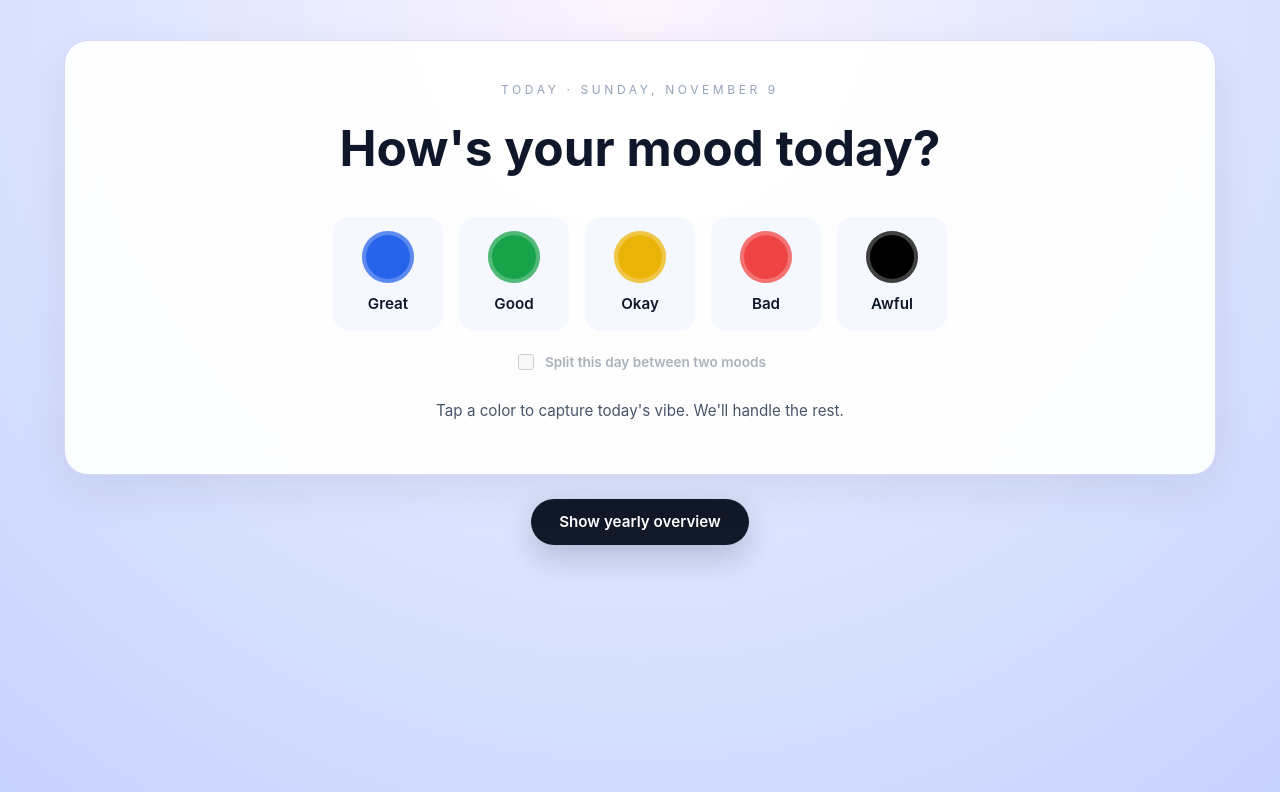
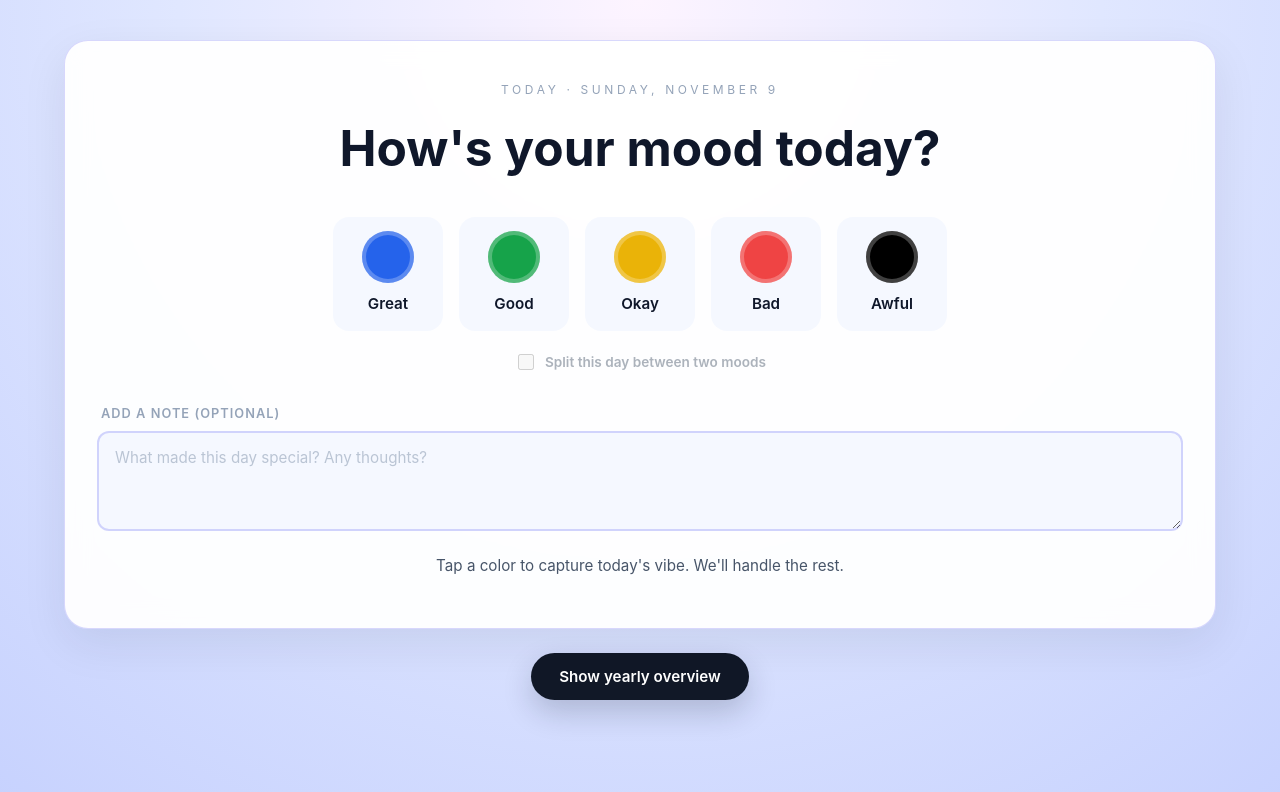
Before and after one commit to jorge-ramirez-purpose/Daily-Mood-Tracker, a React (Vite) app in the folder client/: page / in a window 1280 px wide. Shown: the top 792 px of the page. Built offline with nearby package versions, Linux system fonts and the light colour scheme.

Commit message:
feat: add notes to each day

```diff
--- a/client/src/App.css
+++ b/client/src/App.css
@@ -306,6 +306,56 @@
   opacity: 0.45;
 }
 
+.selector__note-group {
+  margin-top: 1.75rem;
+  display: flex;
+  flex-direction: column;
+  gap: 0.5rem;
+  text-align: left;
+}
+
+.selector__note-label {
+  font-size: 0.8rem;
+  letter-spacing: 0.08em;
+  text-transform: uppercase;
+  color: var(--text-soft);
+  font-weight: 600;
+  margin-left: 0.25rem;
+}
+
+.selector__note-input {
+  width: 100%;
+  padding: 0.85rem 1rem;
+  border: 2px solid var(--surface-border);
+  border-radius: 0.75rem;
+  background: var(--surface-muted);
+  color: var(--text-primary);
+  font-family: inherit;
+  font-size: 0.95rem;
+  line-height: 1.5;
+  resize: vertical;
+  min-height: 80px;
+  transition: border-color 0.2s ease, background 0.2s ease;
+}
+
+.selector__note-input:focus {
+  outline: none;
+  border-color: var(--surface-border-strong);
+  background: var(--surface);
+}
+
+.selector__note-input::placeholder {
+  color: var(--text-soft);
+  opacity: 0.6;
+}
+
+.selector__note-counter {
+  font-size: 0.75rem;
+  color: var(--text-soft);
+  align-self: flex-end;
+  margin-right: 0.25rem;
+}
+
 .overview-toggle {
   align-self: center;
   border: none;
@@ -584,6 +634,10 @@
   .overview {
     padding: 1.25rem;
   }
+
+  .selector__note-input {
+    font-size: 16px;
+  }
 }
 
 @media (max-width: 640px) {
--- a/client/src/App.tsx
+++ b/client/src/App.tsx
@@ -73,9 +73,10 @@ const App = () => {
     };
   }, [selectedDateKey, todayKey]);
 
-  const selectedEntry: NormalizedEntry = normalizeEntry(entries[selectedDateKey]) ?? { first: null, second: null };
+  const selectedEntry: NormalizedEntry = normalizeEntry(entries[selectedDateKey]) ?? { first: null, second: null, note: null };
   const primaryMood = selectedEntry?.first ?? null;
   const secondaryMood = selectedEntry?.second ?? null;
+  const noteText = selectedEntry?.note ?? null;
   const isDualDay = Boolean(selectedEntry?.second);
   const currentYear = CURRENT_YEAR;
 
@@ -91,7 +92,7 @@ const App = () => {
 
   const updateEntryForDate = (dateKey: string, updater: (entry: NonNullable<NormalizedEntry>) => NormalizedEntry) => {
     setEntries((prev) => {
-      const normalized: NonNullable<NormalizedEntry> = normalizeEntry(prev[dateKey]) ?? { first: null, second: null };
+      const normalized: NonNullable<NormalizedEntry> = normalizeEntry(prev[dateKey]) ?? { first: null, second: null, note: null };
       const next = updater(normalized);
       if (!next || !next.first) {
         const { [dateKey]: _omitted, ...rest } = prev;
@@ -109,11 +110,12 @@ const App = () => {
   const handlePrimarySelect = (moodKey: MoodKey) => {
     updateEntryForDate(selectedDateKey, (entry) => {
       if (entry.first === moodKey) {
-        return { first: null, second: null };
+        return { first: null, second: null, note: entry.note };
       }
       return {
         first: moodKey,
         second: entry.second,
+        note: entry.note,
       };
     });
   };
@@ -121,11 +123,12 @@ const App = () => {
   const handleSecondarySelect = (moodKey: MoodKey) => {
     updateEntryForDate(selectedDateKey, (entry) => {
       if (entry.second === moodKey) {
-        return { first: entry.first, second: null };
+        return { first: entry.first, second: null, note: entry.note };
       }
       return {
         first: entry.first ?? moodKey,
         second: moodKey,
+        note: entry.note,
       };
     });
   };
@@ -136,6 +139,17 @@ const App = () => {
       return {
         first: entry.first,
         second: checked ? entry.second ?? entry.first : null,
+        note: entry.note,
+      };
+    });
+  };
+
+  const handleNoteChange = (note: string) => {
+    updateEntryForDate(selectedDateKey, (entry) => {
+      return {
+        first: entry.first,
+        second: entry.second,
+        note: note === "" ? null : note,
       };
     });
   };
@@ -151,9 +165,11 @@ const App = () => {
           secondaryMood={secondaryMood}
           isDual={isDualDay}
           isTodaySelection={selectedDateKey === todayKey}
+          note={noteText}
           onSelectPrimary={handlePrimarySelect}
           onSelectSecondary={handleSecondarySelect}
           onToggleDual={handleToggleDual}
+          onNoteChange={handleNoteChange}
           selectedDateLabel={selectedDateLabel}
         />
 
--- a/client/src/components/DailyMoodSelector.tsx
+++ b/client/src/components/DailyMoodSelector.tsx
@@ -35,9 +35,11 @@ type DailyMoodSelectorProps = {
   secondaryMood: MoodKey | null;
   isDual: boolean;
   isTodaySelection: boolean;
+  note: string | null;
   onSelectPrimary: (mood: MoodKey) => void;
   onSelectSecondary: (mood: MoodKey) => void;
   onToggleDual: (checked: boolean) => void;
+  onNoteChange: (note: string) => void;
   selectedDateLabel: string;
 };
 
@@ -47,9 +49,11 @@ export const DailyMoodSelector = ({
   secondaryMood,
   isDual,
   isTodaySelection,
+  note,
   onSelectPrimary,
   onSelectSecondary,
   onToggleDual,
+  onNoteChange,
   selectedDateLabel,
 }: DailyMoodSelectorProps) => (
   <section className="selector">
@@ -80,6 +84,30 @@ export const DailyMoodSelector = ({
       </div>
     )}
 
+    <div className="selector__note-group">
+      <label htmlFor="mood-note" className="selector__note-label">
+        Add a note (optional)
+      </label>
+      <textarea
+        id="mood-note"
+        className="selector__note-input"
+        value={note ?? ""}
+        onChange={(e) => onNoteChange(e.target.value)}
+        onBlur={(e) => {
+          const trimmed = e.target.value.trim();
+          if (trimmed !== (note ?? "")) onNoteChange(trimmed);
+        }}
+        placeholder="What made this day special? Any thoughts?"
+        rows={3}
+        maxLength={500}
+      />
+      {note && (
+        <span className="selector__note-counter">
+          {note.length}/500 characters
+        </span>
+      )}
+    </div>
+
     <p className="selector__caption">Tap a color to capture today's vibe. We'll handle the rest.</p>
   </section>
 );
--- a/client/src/utils/data.ts
+++ b/client/src/utils/data.ts
@@ -20,24 +20,33 @@ export const normalizeEntry = (value: StoredEntry): NormalizedEntry => {
   const isObject = typeof value === "object";
 
   if (isString) {
-    return { first: value as MoodKey, second: null };
+    return { first: value as MoodKey, second: null, note: null };
   }
   if (isObject) {
     const first = (value.first ?? value.primary ?? value.mood ?? null) as MoodKey | null;
     const second = (value.second ?? value.secondary ?? null) as MoodKey | null;
+    const note = value.note ?? null;
     if (!first && second) {
-      return { first: second, second: null };
+      return { first: second, second: null, note };
     }
     return {
       first: first ?? null,
       second: second ?? null,
+      note,
     };
   }
   return null;
 };
 
-export const serializeEntry = ({ first, second }: { first: MoodKey | null; second: MoodKey | null }): StoredEntry => {
+export const serializeEntry = ({ first, second, note }: { first: MoodKey | null; second: MoodKey | null; note: string | null }): StoredEntry => {
   if (!first) return null;
+
+  // If there's a note, always return object format
+  if (note) {
+    return { first, ...(second && { second }), note };
+  }
+
+  // Original logic for entries without notes
   if (!second) return first;
   return { first, second };
 };
--- a/client/src/utils/types.ts
+++ b/client/src/utils/types.ts
@@ -9,9 +9,10 @@ export type StoredEntry =
       primary?: MoodKey | null;
       secondary?: MoodKey | null;
       mood?: MoodKey | null;
+      note?: string | null;
     };
 
-export type NormalizedEntry = { first: MoodKey | null; second: MoodKey | null } | null;
+export type NormalizedEntry = { first: MoodKey | null; second: MoodKey | null; note: string | null } | null;
 
 export type AggregatedRow = {
   month: MonthLabel;
```
Also changed, not shown: 2 other files (tests, documents, lock files or other folders).
